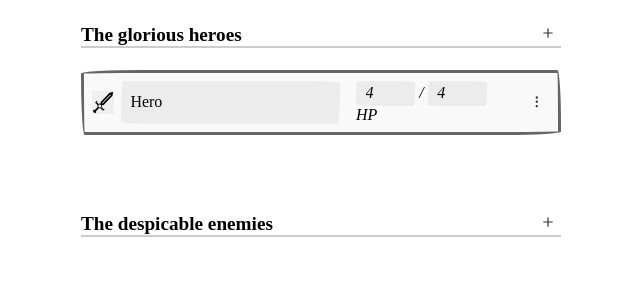
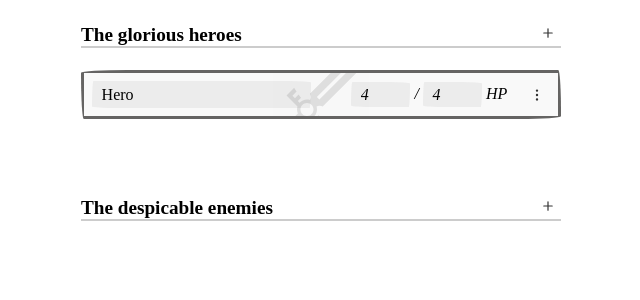
Before and after one commit to maradotwebp/initiative, a Vue app: page / in a window 1280 px wide. Both pictures are taken after a click on the button 866 px from the left and 32 px from the top of the page. Shown: the top 300 px of the page, without its empty margins (319-959 px from the left). Built offline with nearby package versions, Linux system fonts and the light colour scheme; a web font is replaced by a local one.

Commit message:
add bg image to character creator

```diff
--- a/src/App.vue
+++ b/src/App.vue
@@ -34,19 +34,25 @@ const copyEnemy = (char: ICharacter) => copyCharacter(enemies, char);
 
 <template>
   <div class="main">
-    <CharacterList :characters="heroes" @add="addHero" @delete="deleteHero" @copy="copyHero">
-      <template #icon>
-        <img class="icon" :src="broadswordUrl" />
-      </template>
+    <CharacterList
+      :characters="heroes"
+      :bgIconUrl="broadswordUrl"
+      @add="addHero"
+      @delete="deleteHero"
+      @copy="copyHero"
+    >
       <template #title>
         <h1>The glorious heroes</h1>
       </template>
     </CharacterList>
 
-    <CharacterList :characters="enemies" @add="addEnemy" @delete="deleteEnemy" @copy="copyEnemy">
-      <template #icon>
-        <img class="icon" :src="macheteUrl" />
-      </template>
+    <CharacterList
+      :characters="enemies"
+      :bgIconUrl="macheteUrl"
+      @add="addEnemy"
+      @delete="deleteEnemy"
+      @copy="copyEnemy"
+    >
       <template #title>
         <h1>The despicable enemies</h1>
       </template>
@@ -69,8 +75,4 @@ h1 {
   font-size: 1.2em;
   margin: 0;
 }
-
-.icon {
-  height: 1.4em;
-}
 </style>
--- a/src/components/CharacterCreator.vue
+++ b/src/components/CharacterCreator.vue
@@ -8,6 +8,7 @@ import { EllipsisVerticalIcon } from '@heroicons/vue/20/solid';
 
 const x = defineProps<{
   character: ICharacter
+  bgIconUrl?: string
 }>();
 
 const trayOpen = ref(false);
@@ -20,10 +21,7 @@ function toggleTray() {
 <template>
   <div class="wrapper">
     <Box class="character">
-      <div class="left">
-        <slot name="icon" />
-        <Input class="name-input" maxlength="20" v-model="character.name" />
-      </div>
+      <Input class="name-input" maxlength="20" v-model="character.name" />
       <div class="right">
         <div class="hp">
           <Input class="hp-input" type="number" min="0" max="999" placeholder="cur" v-model="character.hp.current" />
@@ -35,6 +33,7 @@ function toggleTray() {
           <EllipsisVerticalIcon />
         </IconButton>
       </div>
+      <img v-if="bgIconUrl" class="bg-icon" :src="bgIconUrl" />
     </Box>
     <Transition>
       <Box v-show="trayOpen" class="actions">
@@ -54,15 +53,26 @@ function toggleTray() {
 .character {
   align-self: stretch;
 
+  position: relative;
   display: flex;
   flex-direction: column;
   gap: 1em;
   justify-content: space-between;
-  align-items: end;
+  align-items: stretch;
   background: #f9f9f9;
   padding: 0.5em 0.5em;
 
   z-index: 2;
+
+  overflow: hidden;
+}
+
+.bg-icon {
+  position: absolute;
+  opacity: 10%;
+  height: 10em;
+  top: calc(50% - 5em);
+  left: calc(50% - 5em);
 }
 
 .name-input {
@@ -77,13 +87,9 @@ function toggleTray() {
   margin: 0 0.6em;
 }
 
-.left {
-  display: flex;
-  gap: .4em;
-  align-items: center;
-}
+.right {
+  align-self: end;
 
-.right {
   display: flex;
   gap: 1em;
   align-items: center;
@@ -112,5 +118,11 @@ function toggleTray() {
     flex-direction: row;
     align-items: stretch;
   }
+
+  .bg-icon {
+    height: 6em;
+    top: calc(50% - 3em);
+    left: calc(50% - 3em);
+  }
 }
 </style>
--- a/src/components/CharacterCreatorList.vue
+++ b/src/components/CharacterCreatorList.vue
@@ -6,6 +6,7 @@ import IconButton from "./IconButton.vue";
 
 defineProps<{
   characters?: ICharacter[]
+  bgIconUrl?: string
 }>();
 
 const emit = defineEmits<{
@@ -30,10 +31,7 @@ const emit = defineEmits<{
 
     <div class="list">
       <TransitionGroup name="list">
-        <Character v-for="character in characters" :key="character" :character="character">
-          <template #icon>
-            <slot name="icon" />
-          </template>
+        <Character v-for="character in characters" :key="character" :character="character" :bgIconUrl="bgIconUrl">
           <template #actions>
             <div class="actions">
               <IconButton title="Copy" @click="emit('copy', character)">
--- a/src/components/Input.vue
+++ b/src/components/Input.vue
@@ -23,7 +23,7 @@ input {
   font: inherit;
   border: 0;
   padding: .2em .6em;
-  background: #41403E11;
+  background: #ececec;
 
   border-top-left-radius: 15px 255px;
   border-top-right-radius: 225px 15px;
```
